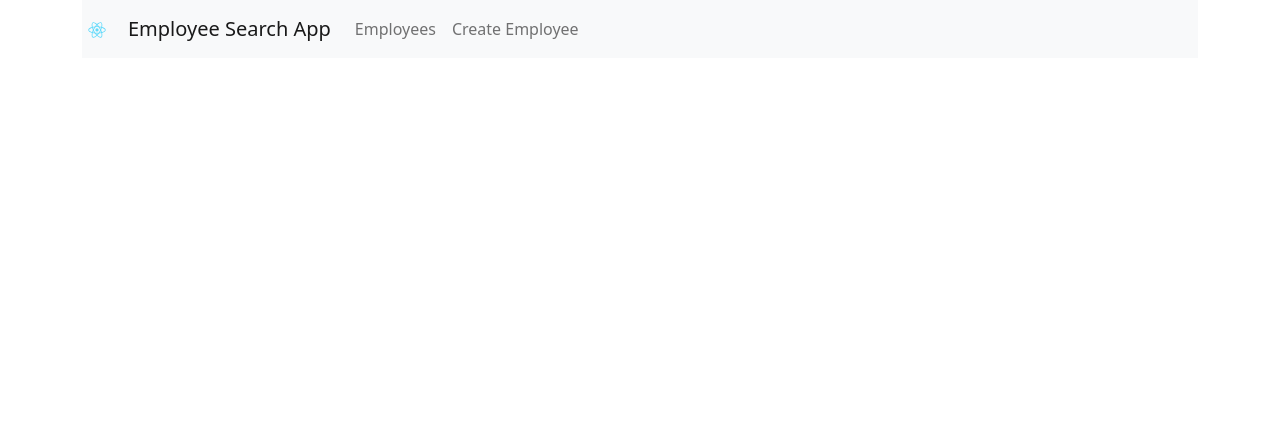
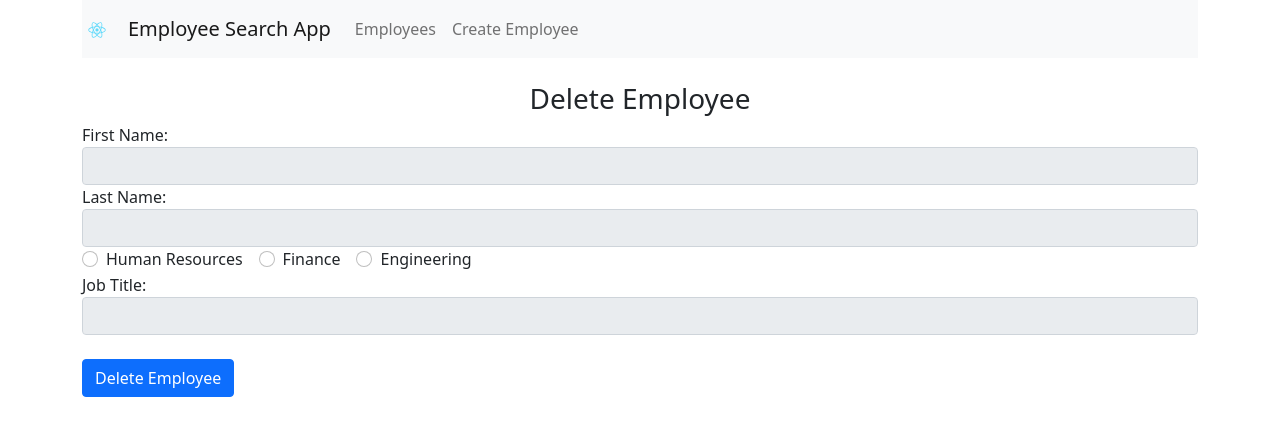
Before and after one commit to haley735/employee-search-app, a React (Create React App) app: page /delete/1 in a window 1280 px wide. Shown: the top 436 px of the page. Built offline with nearby package versions, Linux system fonts and the light colour scheme; no server answers.

Commit message:
added delete api

```diff
--- a/src/App.js
+++ b/src/App.js
@@ -6,6 +6,7 @@ import "bootstrap/dist/css/bootstrap.min.css";
 import CreateEmployee from "./components/create-employee.component";
 import EditEmployee from "./components/edit-employee.component";
 import Employees from "./components/employees.component";
+import DeleteEmployee from "./components/delete-employee.component";
 
 import logo from "./logo.svg";
 
@@ -34,6 +35,7 @@ class App extends Component {
           <Route path="/" exact component={Employees} />
           <Route path="/edit/:id" component={EditEmployee} />
           <Route path="/create" component={CreateEmployee} />
+          <Route path="/delete/:id" component={DeleteEmployee}></Route>
         </div>
       </Router>
     );
--- /dev/null
+++ b/src/components/delete-employee.component.js
@@ -0,0 +1,145 @@
+import React, { Component } from 'react';
+import axios from 'axios';
+
+export default class DeleteEmployee extends Component {
+
+    constructor(props) {
+        super(props);
+
+        //this.onSubmit = this.onSubmit.bind(this);
+
+        this.state = {
+            first_name: '',
+            last_name: '',
+            department: '',
+            job_title: ''
+        }
+    }
+
+    componentDidMount() {
+        axios.get('http://localhost:4000/employees/'+this.props.match.params.id)
+            .then(response => {
+                this.setState({
+                    first_name: response.data.first_name,
+                    last_name: response.data.last_name,
+                    department: response.data.department,
+                    job_title: response.data.job_title
+                })
+            })
+            .catch(function (error) {
+                console.log(error);
+            })
+    }
+
+    // componentDidMount() {
+    //     // Simple DELETE request with axios
+    //     axios.delete('http://localhost:4000/employees/delete'+this.props.match.params.id)
+    //         .then(() => this.setState({ status: 'Delete successful' }));
+    // }
+
+    // onSubmit(e) {
+    //     e.preventDefault();
+    //     const obj = {
+    //         first_name: this.state.first_name,
+    //         last_name: this.state.last_name,
+    //         department: this.state.department,
+    //         job_title: this.state.job_title
+    //     };
+
+
+    //     console.log(obj);
+    //     axios.post('http://localhost:4000/employees/delete/'+this.props.match.params.id, {obj})
+    //         .then(res => console.log(res.data));
+
+    //     this.props.history.push('/');
+    // }
+
+    deleteRow(data, e){
+        axios.delete('http://localhost:4000/employees/delete/'+this.props.match.params.id, data)
+          .then(res => {
+            console.log(res);
+            console.log(res.data);
+
+            // const posts = this.state.posts.filter(item => item.id !== id);
+            // this.setState({ posts });
+          })
+          this.props.history.push('/');
+      }
+
+    render() {
+        return (
+            <div>
+                <h3 align="center">Delete Employee</h3>
+                {/* <form onSubmit={this.onSubmit}> */}
+                <form>
+                    <div className="form-group">
+                        <label>First Name: </label>
+                        <input  type="text"
+                                className="form-control"
+                                value={this.state.first_name}
+                                readOnly
+                                />
+                    </div>
+                    <div className="form-group">
+                        <label>Last Name: </label>
+                        <input
+                                type="text"
+                                className="form-control"
+                                value={this.state.last_name}
+                                readOnly
+                                />
+                    </div>
+                    <div className="form-group">
+                        <div className="form-check form-check-inline">
+                            <input  className="form-check-input"
+                                    type="radio"
+                                    name="departmentOptions"
+                                    id="hr_department"
+                                    value="Human Resources"
+                                    checked={this.state.department==='Human Resources'}
+                                    readOnly
+                                    />
+                            <label className="form-check-label">Human Resources</label>
+                        </div>
+                        <div className="form-check form-check-inline">
+                            <input  className="form-check-input"
+                                    type="radio"
+                                    name="departmentOptions"
+                                    id="finance_department"
+                                    value="Finance"
+                                    checked={this.state.department==='Finance'}
+                                    readOnly
+                                    />
+                            <label className="form-check-label">Finance</label>
+                        </div>
+                        <div className="form-check form-check-inline">
+                            <input  className="form-check-input"
+                                    type="radio"
+                                    name="departmentOptions"
+                                    id="engineering_department"
+                                    value="Engineering"
+                                    checked={this.state.department==='Engineering'}
+                                    readOnly
+                                    />
+                            <label className="form-check-label">Engineering</label>
+                        </div>
+                    </div>
+                    <div className="form-group">
+                        <label>Job Title: </label>
+                        <input
+                                type="text"
+                                className="form-control"
+                                value={this.state.job_title}
+                                readOnly
+                                />
+                    </div>
+                    <br />
+
+                    <div className="form-group">
+                        <input type="submit" value="Delete Employee" onClick={(e)=> this.deleteRow(this.state, e)} className="btn btn-primary" />
+                    </div>
+                </form>
+            </div>
+        )
+    }
+}
```
Also changed, not shown: 1 other file (tests, documents, lock files or other folders).
